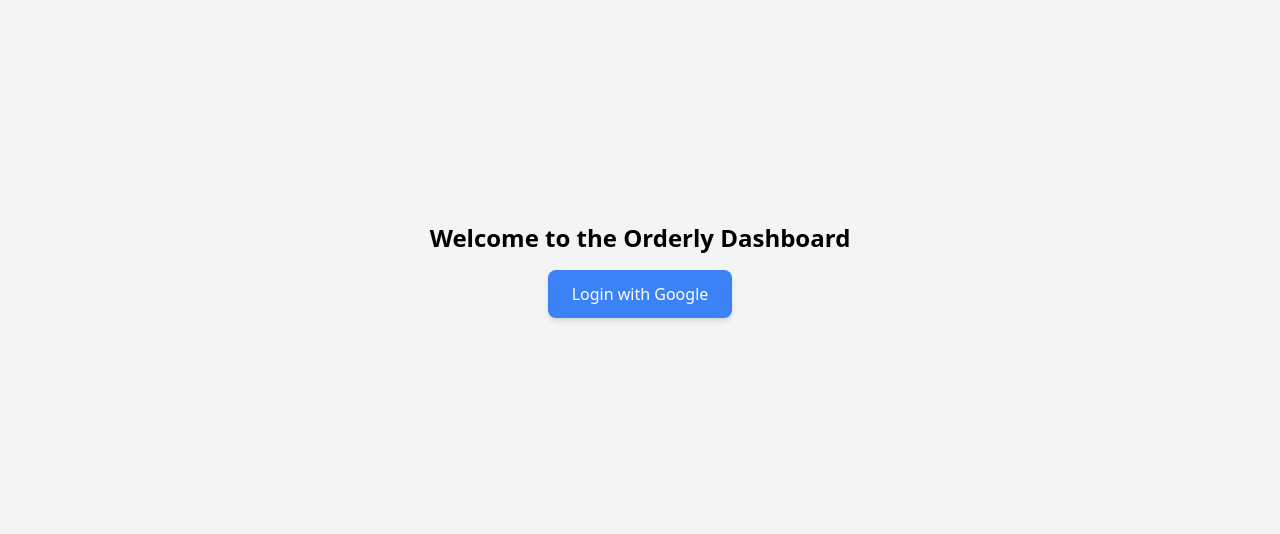
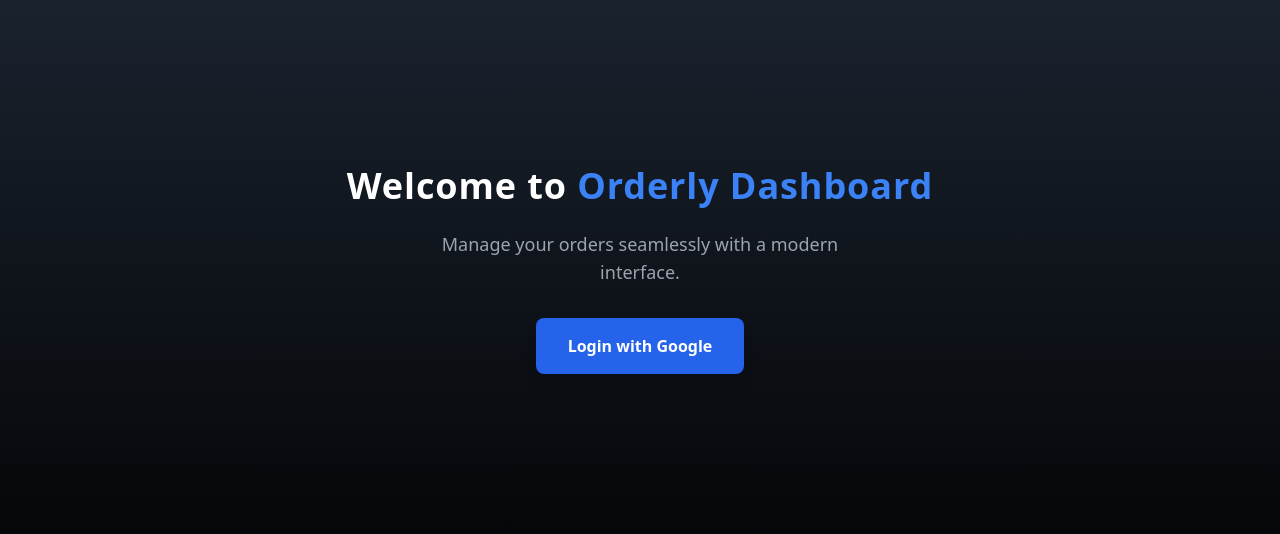
Before and after one commit to Nitesh-18/orderly-dashboard, a React (Vite) app: page / in a window 1280 px wide. Shown: the part 130-664 px from the top of the page. Built offline with nearby package versions, Linux system fonts and the light colour scheme; no server answers.

Commit message:
Styled AuthPage

```diff
--- a/src/pages/AuthPage.tsx
+++ b/src/pages/AuthPage.tsx
@@ -1,15 +1,25 @@
-import React from 'react';
-import { useAuth } from '../context/AuthContext';
+import React from "react";
+import { useAuth } from "../context/AuthContext";
 
 const AuthPage: React.FC = () => {
     const { loginWithGoogle } = useAuth();
 
     return (
-        <div className="min-h-screen flex flex-col items-center justify-center bg-gray-100">
-            <h1 className="text-2xl font-bold mb-4">Welcome to the Orderly Dashboard</h1>
+        <div className="min-h-screen flex flex-col items-center justify-center bg-gradient-to-b from-gray-800 to-black text-white">
+            {/* Header */}
+            <h1 className="text-4xl font-extrabold mb-6 text-center tracking-wide transition-transform transform hover:scale-105">
+                Welcome to <span className="text-blue-500">Orderly Dashboard</span>
+            </h1>
+
+            {/* Description */}
+            <p className="text-gray-400 text-lg mb-8 text-center max-w-md">
+                Manage your orders seamlessly with a modern interface.
+            </p>
+
+            {/* Login Button */}
             <button
                 onClick={loginWithGoogle}
-                className="px-6 py-3 bg-blue-500 text-white rounded-lg shadow-md hover:bg-blue-600"
+                className="px-8 py-4 bg-blue-600 text-white font-bold rounded-lg shadow-lg hover:bg-blue-500 hover:shadow-xl transform hover:scale-105 transition-all duration-300"
             >
                 Login with Google
             </button>
--- a/src/pages/OrdersPage.tsx
+++ b/src/pages/OrdersPage.tsx
@@ -29,7 +29,7 @@ const OrdersPage: React.FC = () => {
                 <div className="flex flex-col items-center justify-between bg-white p-4 rounded shadow mb-6 w-1/4">
                     {/* User Information */}
                     <img
-                        src={user.avatar || '/avatar-image.png'} // Replace 'user.picture' with the correct field if it's different
+                        src={user.avatar || '/avatar-image.png'}
                         alt={user.name}
                         className="w-24 h-30 rounded-full"
                     />
@@ -53,9 +53,6 @@ const OrdersPage: React.FC = () => {
                 </div>
             </div>
 
-
-
-
             {/* Order List */}
             <OrderList orders={orders} onEditOrder={setEditingOrder} />
 
```
